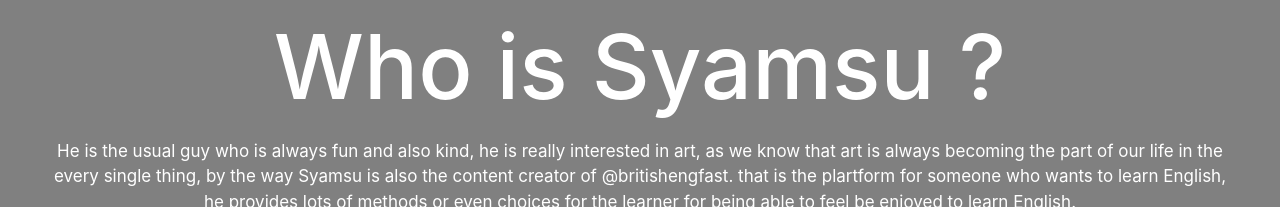
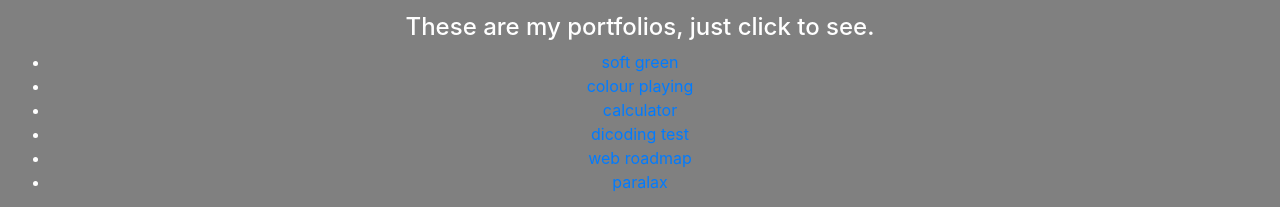
Before and after one commit to Syamsu7/Portfolio-3-profile, a plain HTML site: page index2.html in a window 1280 px wide. Shown: the part 1557-1764 px from the top of the page. Drawn offline with Linux system fonts and the light colour scheme.

Commit message:
Update index2.html
adding the list of portfolio

```diff
--- a/index2.html
+++ b/index2.html
@@ -51,6 +51,19 @@
         <iframe width="560" height="315" src="https://www.youtube.com/embed/n6HiY1kF6HA" title="YouTube video player" frameborder="0" allow="accelerometer; autoplay; clipboard-write; encrypted-media; gyroscope; picture-in-picture" allowfullscreen></iframe>
     </div>
     <div class="box">
+      <h4>These are my portfolios, just click to see.</h4>
+    <div class="contact">
+      <ul>
+        <li><a href="https://syamsu7.github.io/">soft green</a></li>
+        <li><a href="https://syamsu7.github.io/DOM-ColourPlaying-/">colour playing</a></li>
+        <li><a href="#">calculator</a></li>
+        <li><a href="https://syamsu7.github.io/Portfolio-4-stillprofile/">dicoding test</a></li>
+        <li><a href="https://syamsu7.github.io/Portfolio1/">web roadmap</a></li>
+        <li><a href="#">paralax</a></li>
+      </ul>
+    </div>
+    </div>
+    <div class="box">
       <h1>Who is Syamsu ?</h1>
       <p>He is the usual guy who is always fun and also kind, he is really interested in art, as we know that
         art is always becoming the part of our life in the every single thing, by the way Syamsu is also the content creator
```
